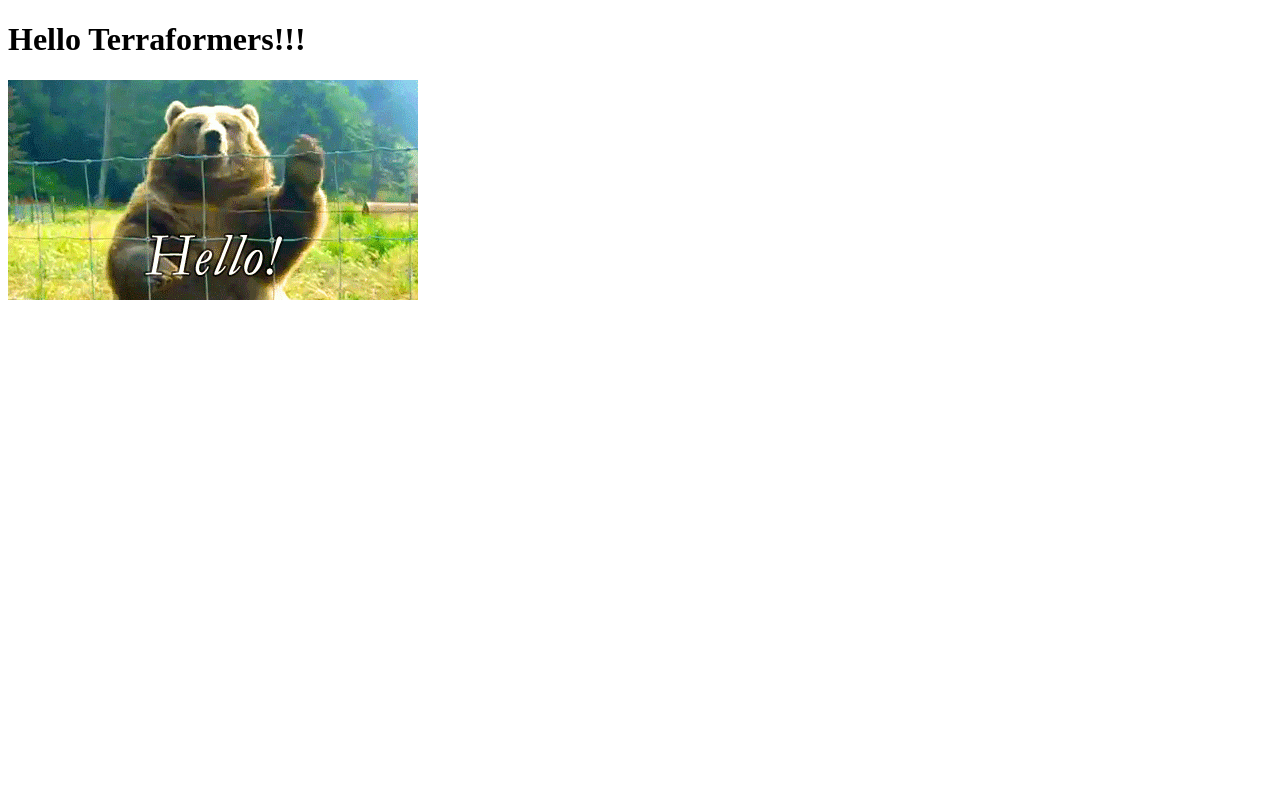
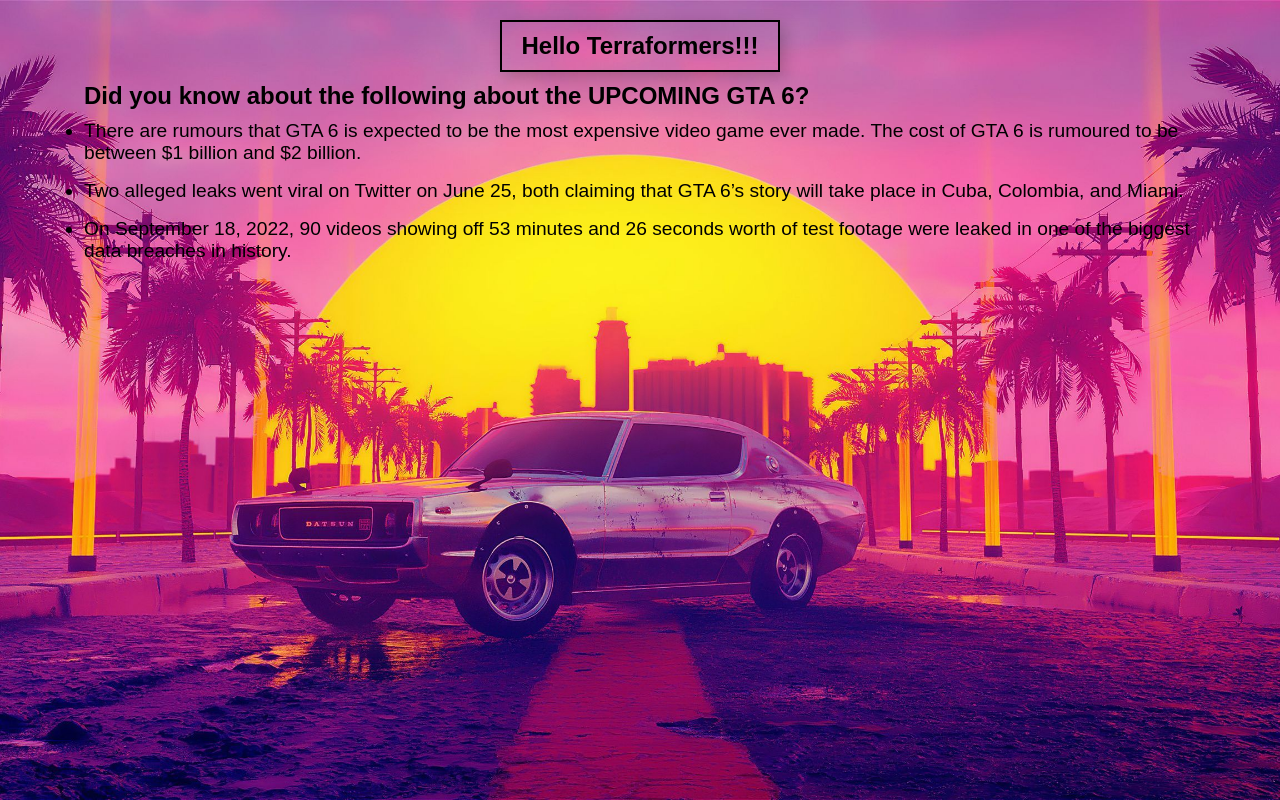
Before and after one commit to mehras900/terraform-beginner-bootcamp-2023, a plain HTML site: page public/assets/index.html in a window 1280 px wide. Drawn offline with Linux system fonts and the light colour scheme.

```diff
--- a/public/assets/index.html
+++ b/public/assets/index.html
@@ -1,12 +1,96 @@
 <!DOCTYPE html>
 <html lang="en">
+
 <head>
     <meta charset="UTF-8">
     <meta name="viewport" content="width=device-width, initial-scale=1.0">
     <title>Hello Terraformers!!!</title>
+    <style>
+        /* Reset default padding and margin */
+        * {
+            padding: 0;
+            margin: 0;
+            box-sizing: border-box;
+        }
+
+        /* Set the image as a full-page background */
+        body {
+            background: url("/assets/GTA-vice-city.jpg") no-repeat center center fixed;
+            background-size: cover;
+            font-family: Arial, sans-serif;
+            height: 100vh;
+            display: flex;
+            flex-direction: column;
+            padding-top: 20px;
+        }
+
+        /* Style for the title */
+        h1 {
+            color: black;
+            font-weight: bold;
+            text-align: center;
+            margin: 0 auto;
+            font-size: 1.5rem;
+            border: 2px solid black;
+            padding: 10px 20px;
+            box-shadow: 5px 5px 15px rgba(0, 0, 0, 0.2);
+        }
+
+        /* Styling for the fun facts */
+        .fun-fact {
+            margin-top: 20px;
+            padding: 10px 20px;
+            text-align: left;
+            max-width: 90%;
+            margin: 0 auto;
+        }
+
+        .fun-fact h2 {
+            font-size: 1.5rem;
+            color: black;
+            margin-bottom: 10px;
+        }
+
+        .fun-fact li {
+            list-style-type: disc;
+            font-size: 1.2rem;
+            color: black;
+            margin-bottom: 1rem;
+            opacity: 0; /* Set initial opacity to 0 */
+            animation: fadeIn 2s forwards; /* Apply the fadeIn effect */
+        }
+
+        .fun-fact li:nth-child(1) {
+            animation-delay: 0.5s;
+        }
+
+        .fun-fact li:nth-child(2) {
+            animation-delay: 1s;
+        }
+
+        .fun-fact li:nth-child(3) {
+            animation-delay: 1.5s;
+        }
+
+        /* Keyframes for fade-in effect */
+        @keyframes fadeIn {
+            to {
+                opacity: 1;
+            }
+        }
+    </style>
 </head>
+
 <body>
     <h1>Hello Terraformers!!!</h1>
-    <img src="/assets/fun-images/bearhi.gif" />
+    <div class="fun-fact">
+        <h2>Did you know about the following about the UPCOMING GTA 6?</h2>
+        <ul>
+            <li>There are rumours that GTA 6 is expected to be the most expensive video game ever made. The cost of GTA 6 is rumoured to be between $1 billion and $2 billion.</li>
+            <li>Two alleged leaks went viral on Twitter on June 25, both claiming that GTA 6’s story will take place in Cuba, Colombia, and Miami.</li>
+            <li>On September 18, 2022, 90 videos showing off 53 minutes and 26 seconds worth of test footage were leaked in one of the biggest data breaches in history.</li>
+        </ul>
+    </div>
 </body>
+
 </html>
```
Also changed, not shown: public/assets/GTA-vice-city.jpg (added), public/assets/site-images/GTA-vice-city.jpg (added), public/assets/site-images/bearhi.gif (renamed from public/assets/fun-images/bearhi.gif), 6 other files.
